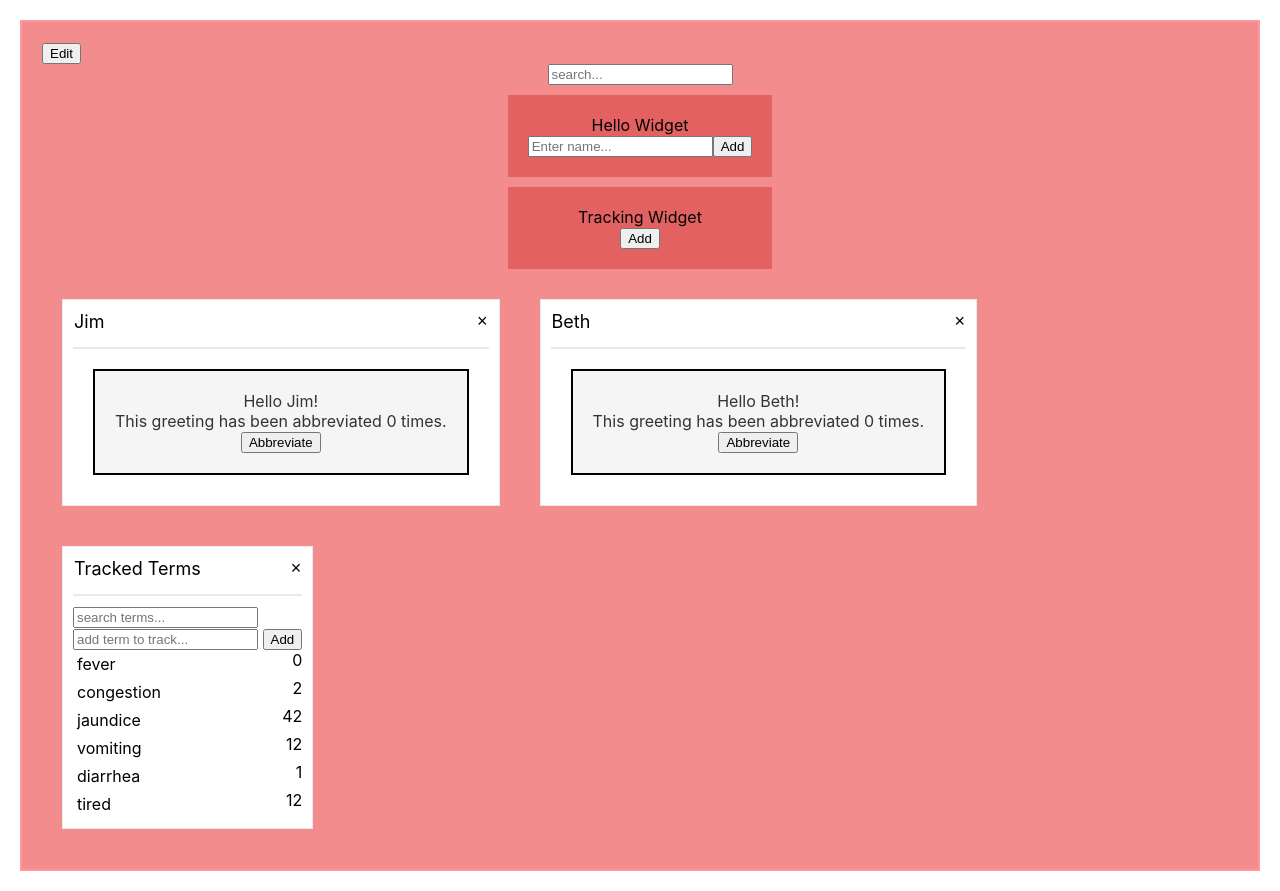
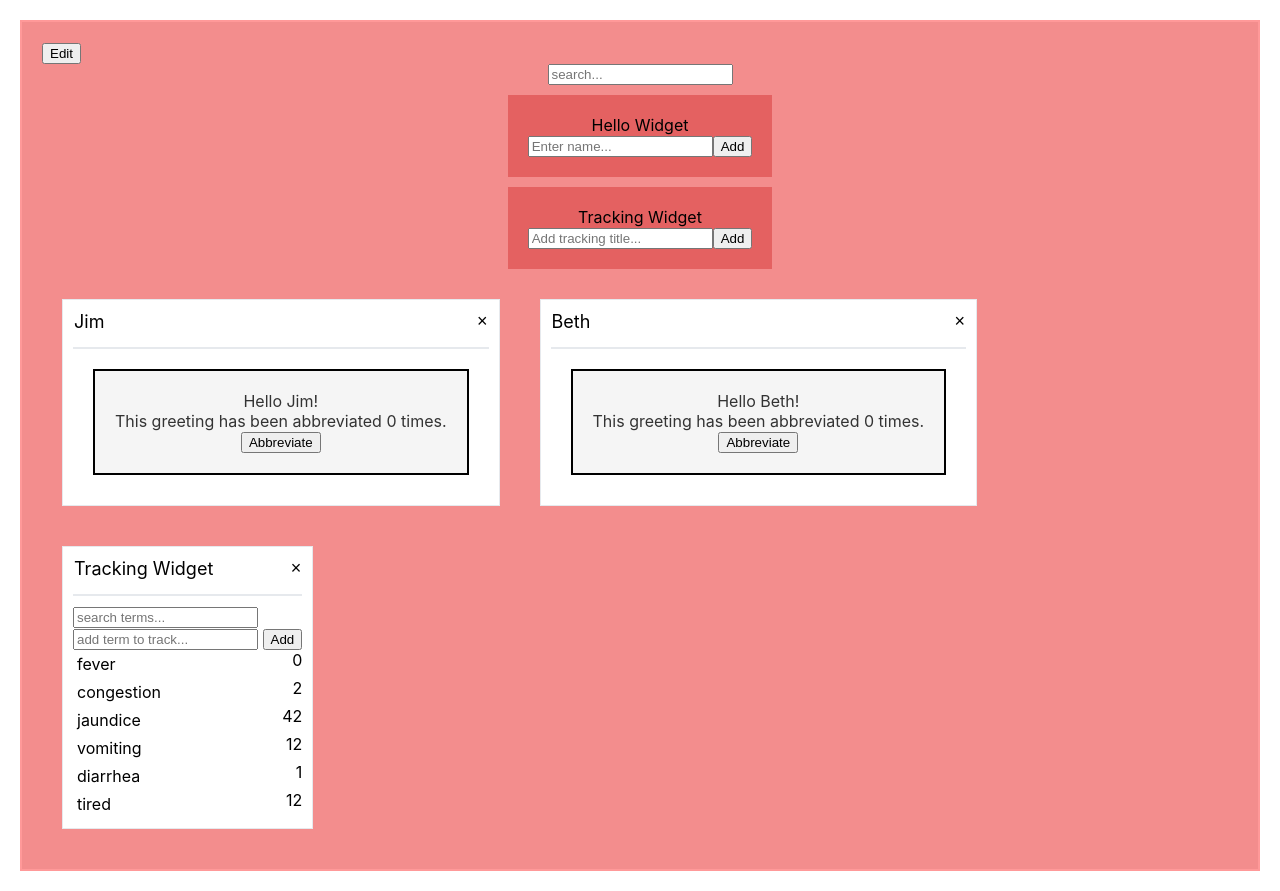
Before and after one commit to dsmcclain/react-sandbox, a React (Create React App) app: page / in a window 1280 px wide. Both pictures are taken after a click on the button "Edit". Built offline with nearby package versions, Linux system fonts and the light colour scheme.

Commit message:
make add-tracking-widget functional, though it still has bugs

```diff
--- a/src/AddWidget.js
+++ b/src/AddWidget.js
@@ -6,6 +6,7 @@ class AddWidget extends Component {
         super(props);
         this.state = {
             name: "",
+            title: "",
         };
 
         this.addHello = this.addHello.bind(this);
@@ -18,11 +19,16 @@ class AddWidget extends Component {
     }
 
     addTracking() {
-        this.props.addTracking();
+        this.props.addTracking(this.state.title);
+        this.setState({ title: "" });
     }
 
-    onChange = e => {
+    newName = e => {
         this.setState({ name: e.target.value });
+    }
+
+    newTitle = e => {
+        this.setState({ title: e.target.value });
     }
 
     render() {
@@ -32,13 +38,17 @@ class AddWidget extends Component {
                     Hello Widget <br/>
                 <input className='add-new-name'
                        placeholder="Enter name..."
-                       onChange={this.onChange}
+                       onChange={this.newName}
                        value={this.state.name}/>
                 <button className='add-widget-button'
                         onClick={this.addHello}>Add</button>
                 </div>
                 <div className="add-widget-box">
                     Tracking Widget <br/>
+                    <input className='add-new-title'
+                           placeholder="Add tracking title..."
+                           onChange={this.newTitle}
+                           value={this.state.title}/>
                     <button className='add-widget-button'
                             onClick={this.addTracking}>Add</button>
                 </div>
--- a/src/DashboardLayout.js
+++ b/src/DashboardLayout.js
@@ -12,11 +12,12 @@ class DashboardLayout extends Component {
         super(props);
         this.state = {
             people: ['Jim', 'Beth'],
-            widgetTypes: ['Hello Widget', 'Fake Widget'],
+            trackingTitle: ['Tracking Widget',],
             editable: false,
             search: "",
         };
         this.addPeople = this.addPeople.bind(this);
+        this.addTracking = this.addTracking.bind(this);
         this.onRemove = this.onRemove.bind(this);
         this.onEdit = this.onEdit.bind(this);
     }
@@ -38,7 +39,8 @@ class DashboardLayout extends Component {
                     key={name}
                     name={name}
                     />
-            } />
+                }
+            />
         );
     }
 
@@ -46,7 +48,7 @@ class DashboardLayout extends Component {
         return (
             <WidgetFrame
                 editable={this.state.editable}
-                title="Tracked Terms"
+                title={this.state.trackingTitle}
                 onRemove={this.onRemove}
                 children = { <TrackingWidget/> }
             />
@@ -59,6 +61,10 @@ class DashboardLayout extends Component {
 
     addPeople(newName) {
         this.setState({ people: [...this.state.people, newName] });
+    }
+
+    addTracking(newTitle) {
+        this.setState({ trackingTitle: [...this.state.trackingTitle, newTitle] });
     }
 
     onRemove(removeName) {
@@ -83,7 +89,7 @@ class DashboardLayout extends Component {
                 <input placeholder="search..." onChange={this.onChange} />
                 {this.state.editable && <AddWidget
                                          addPeople={this.addPeople}
-                                         addTracking={this.renderTracking}
+                                         addTracking={this.addTracking}
                                          />}
                 <div className="widget-rows">
                     {
@@ -91,7 +97,11 @@ class DashboardLayout extends Component {
                             return this.renderGreetings(name)
                         })
                     }
-                    {this.renderTracking()}
+                    {
+                        this.state.trackingTitle.map(title => {
+                            return this.renderTracking(title)
+                        })
+                    }
                 </div>
             </div>
         );
```
